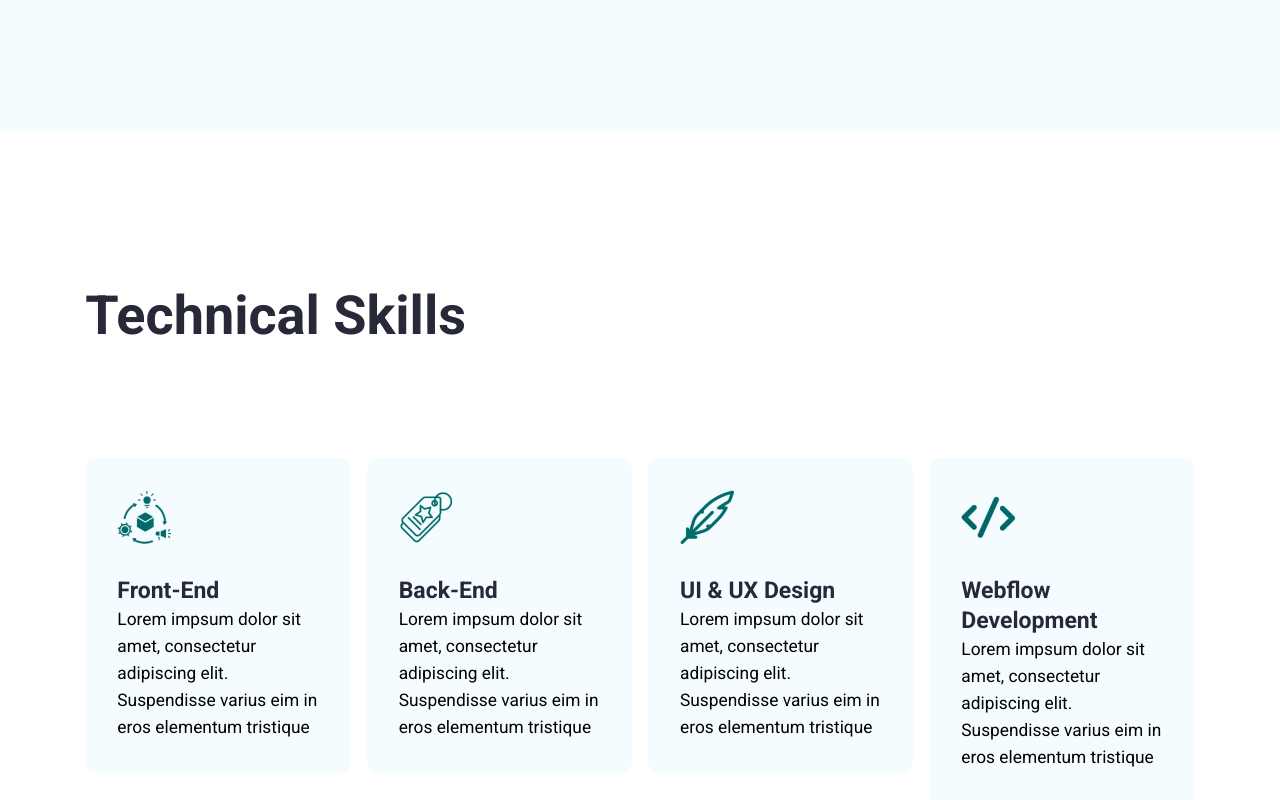
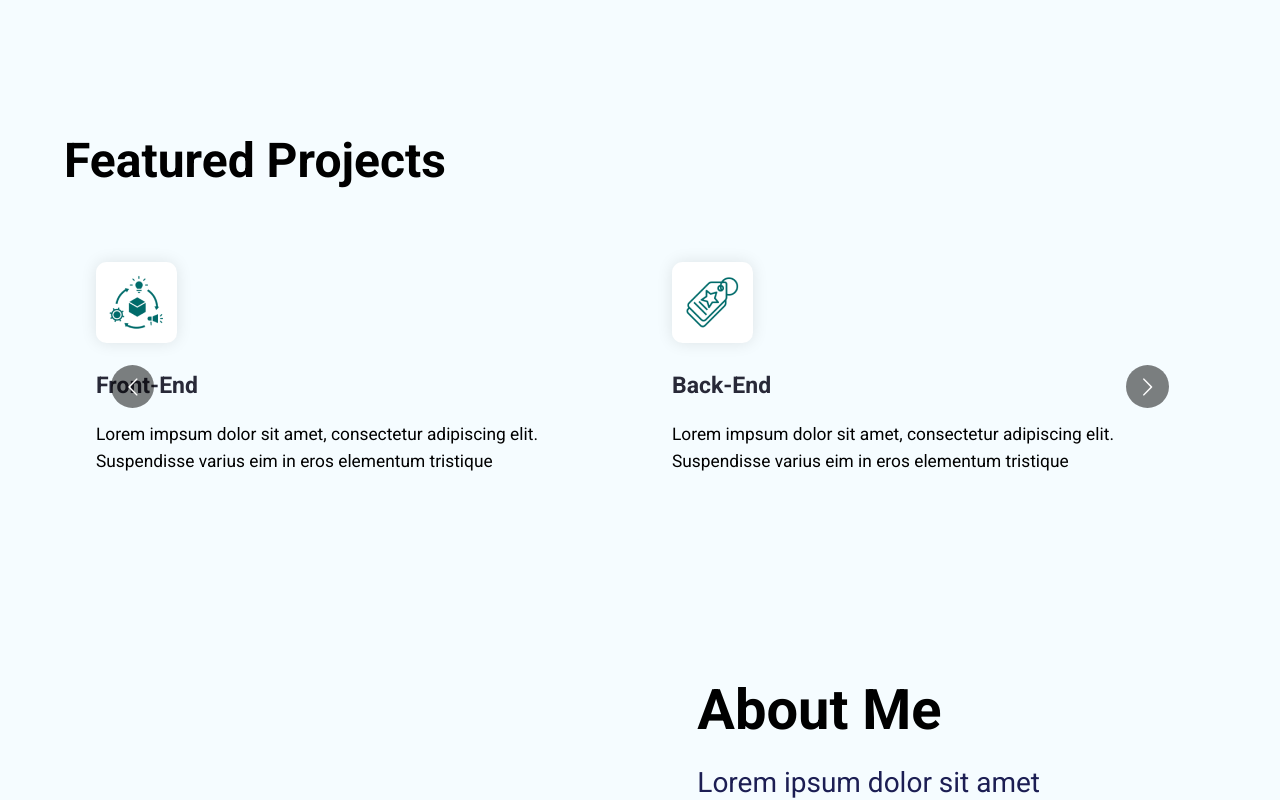
Before and after one commit to ali-naqvi8062/portfolio-website, a React (Create React App) app: page / in a window 1280 px wide. Shown: the part 584-1384 px from the top of the page. Built offline with nearby package versions, Linux system fonts and the light colour scheme.

Commit message:
implement carousel, need to replace skills with feaured section

```diff
--- a/package.json
+++ b/package.json
@@ -8,6 +8,7 @@
     "@testing-library/user-event": "^13.5.0",
     "react": "^18.3.0",
     "react-dom": "^18.3.0",
+    "react-multi-carousel": "^2.8.5",
     "react-router-dom": "^6.14.2",
     "react-scripts": "5.0.1",
     "react-scroll": "^1.8.9",
--- a/src/App.css
+++ b/src/App.css
@@ -1,6 +1,7 @@
 /* Global CSS */
 
 body {
+  background: var(--bg-shade);
     margin: 0;
     font-family: "Roboto", sans-serif;
     -webkit-font-smoothing: "Roboto", sans-serif;
@@ -149,6 +150,7 @@ h3 {
     line-height: 32px;
     display: flex;
     align-items: flex-start;
+
 }
 
 /* Contact Me */
@@ -343,6 +345,19 @@ h3 {
     font-style: normal;
     font-weight: 400;
     line-height: 32px;
+}
+
+.carousel--box {
+  background: var(--bg-shade);
+  width: 90%;
+  margin: 0 auto;
+}
+
+.section--heading--featured{
+    font-size: 48px;
+    font-weight: 700;
+    line-height: 58px;
+    margin-bottom: 40px;
 }
 
 /* Skills Styles ends */
--- a/src/Pages/Home/ContactMe.jsx
+++ b/src/Pages/Home/ContactMe.jsx
@@ -65,9 +65,6 @@ export default function ContactMe() {
               placeholder="Type your message..."
             />
           </label>
-          <label htmlFor="checkboc" className="checkbox--label">
-            <input type="checkbox" required name="checkbox" id="checkbox" />
-          </label>
           <div>
             <button className="btn btn-primary contact--form--btn">Submit</button>
           </div>
--- a/src/Pages/Home/MyPortfolio.jsx
+++ b/src/Pages/Home/MyPortfolio.jsx
@@ -5,9 +5,6 @@ export default function MyPortfolio () {
         <section className="portfolio--section" id="MyPortfolio">
             <div className="portfolio--container-box">
                 <div className="portfolio--container">
-                    <p className="sub--title">
-                        Recent Projects
-                    </p>
                     <h2 className="section--heading">
                         My Portfolio
                     </h2>
--- a/src/Pages/Home/Skills.jsx
+++ b/src/Pages/Home/Skills.jsx
@@ -1,30 +1,58 @@
 import data from "../../data/index.json";
+import Carousel from 'react-multi-carousel';
+import 'react-multi-carousel/lib/styles.css';
 
-export default function Skills () {
-    return(
-        <section className="skills--section" id="mySkills">
-            <div className="portfolio--container">
-                <h2 className="skills--section--heading">
-                    Technical Skills
-                </h2>
+export default function Skills(props) {  // Added props parameter here
+    const responsive = {
+        desktop: {
+          breakpoint: { max: 3000, min: 1024 },
+          items: 3,
+          slidesToSlide: 3 // optional, default to 1.
+        },
+        tablet: {
+          breakpoint: { max: 1024, min: 464 },
+          items: 2,
+          slidesToSlide: 2 // optional, default to 1.
+        },
+        mobile: {
+          breakpoint: { max: 464, min: 0 },
+          items: 1,
+          slidesToSlide: 1 // optional, default to 1.
+        }
+
+    };
+    return (
+       <div className="carousel--box">
+        <h2 className="section--heading--featured">Featured Projects</h2>
+        <Carousel
+          swipeable={false}
+          draggable={false}
+          showDots={false}
+          responsive={responsive}
+          ssr={true} // means to render carousel on server-side.
+          infinite={true}
+          autoPlay={false}  // Changed to props.deviceType
+          autoPlaySpeed={1000}
+          keyBoardControl={true}
+          customTransition="all .5"
+          transitionDuration={500}
+          containerClass="carousel-container"
+          deviceType={props.deviceType}  // Changed to props.deviceType
+          dotListClass="custom-dot-list-style"
+          itemClass="carousel-item-padding-40-px"
+        >
+        {data?.skills?.map((item, index) => (
+          <div key={index} className="skills--section--card">
+            <div className="skills--section--img">
+              <img src={item.src} alt="Product Chain" />
             </div>
-            <div className="skills--section--container">
-                {data?.skills?.map((item, index) => (
-                    <div key={index} className="skills--section--card">
-                        <div className="skills-section-img">
-                            <img src={item.src} alt="Product Chain"/>
-                        </div>
-                        <div className="skills-section--card--content">
-                            <h3 className="skills--section--title">
-                                {item.title}
-                            </h3>
-                            <p className="skills--section--description">
-                                {item.description}
-                            </p>
-                        </div>
-                    </div>
-                ))}
+            <div className="skills--section--card--content">
+              <h3 className="skills--section--title">{item.title}</h3>
+              <p className="skills--section--description">{item.description}</p>
             </div>
-        </section>
+          </div>
+        ))}
+        </Carousel>
+      </div>
     );
 }
```
Also changed, not shown: 1 other file (tests, documents, lock files or other folders).
